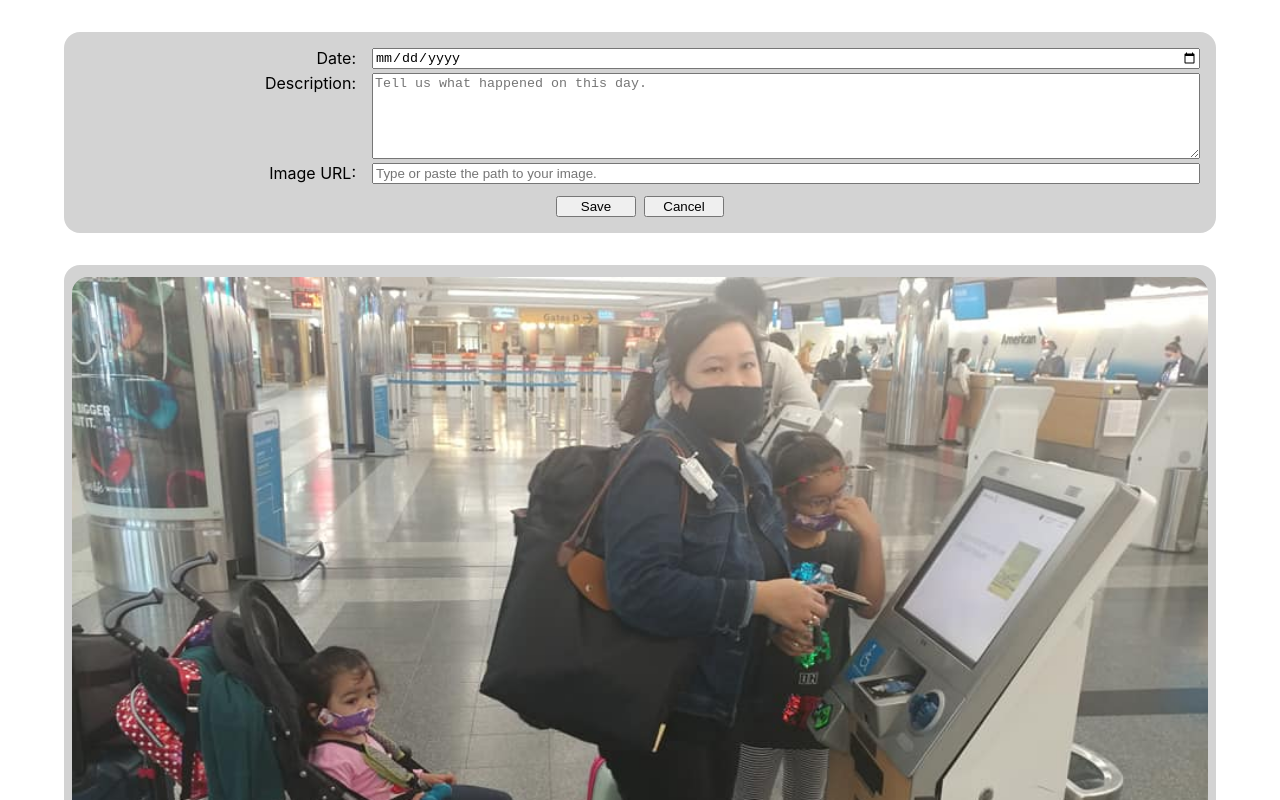
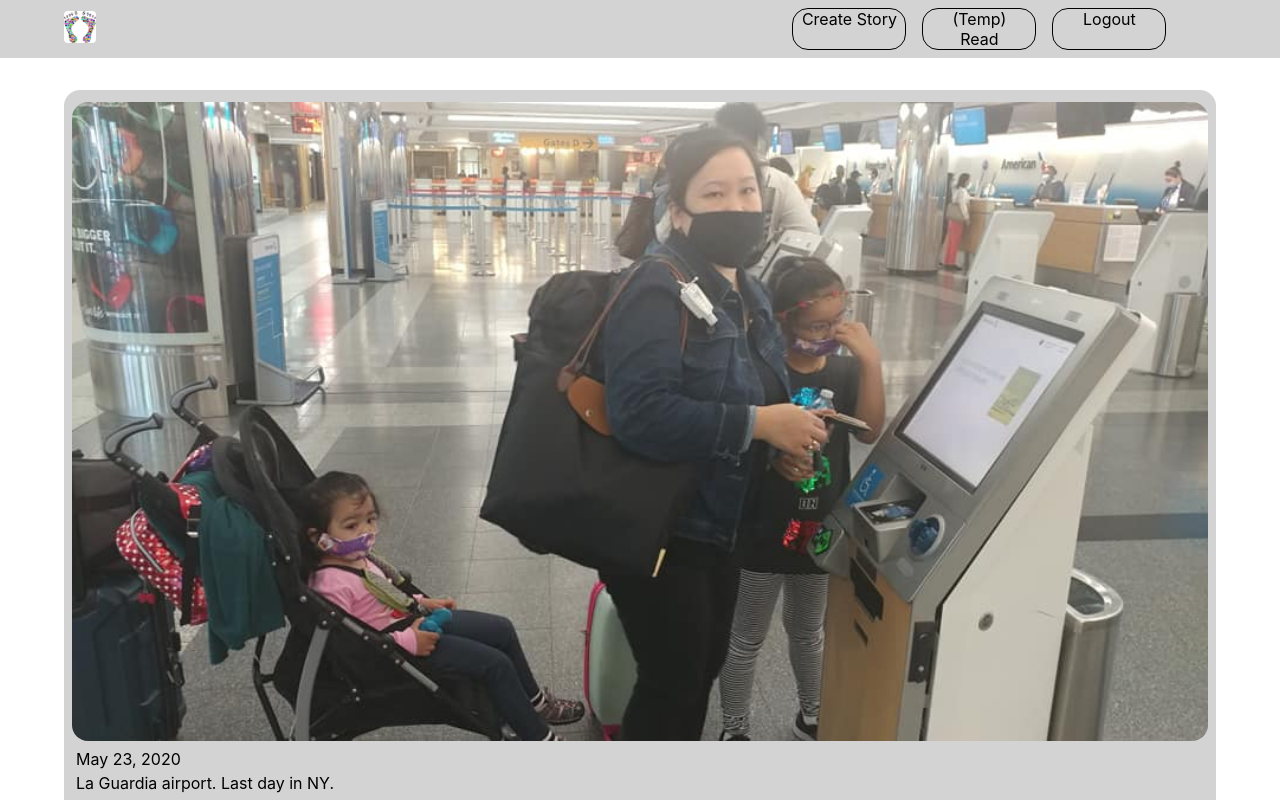
Before and after one commit to bw-ptct-Expat-Journal-4/frontend, a React (Create React App) app: page /read in a window 1280 px wide. Shown: the top 800 px of the page. Built offline with nearby package versions, Linux system fonts and the light colour scheme.

Commit message:
added Navbar. temporary menu item for Readstory (should be linked to gallery images)

```diff
--- a/public/index.html
+++ b/public/index.html
@@ -24,7 +24,7 @@
       work correctly both with client-side routing and a non-root public URL.
       Learn how to configure a non-root public URL by running `npm run build`.
     -->
-    <title>React App</title>
+    <title>Sojourn - Online Journal</title>
   </head>
   <body>
     <noscript>You need to enable JavaScript to run this app.</noscript>
--- a/src/App.js
+++ b/src/App.js
@@ -2,6 +2,7 @@ import React from 'react';
 // import './App.css';
 import Login from './components/Login';
 import Register from './components/Registration';
+import Navbar from './components/Navbar';
 import CreateStory from './components/CreateStory';
 import ReadStory from './components/ReadStory';
 import {
@@ -15,12 +16,15 @@ function App() {
   return (
     <Router>
       <div className="App">
+        <Navbar />
         <Route exact path="/"><Link to="/login"><button>Login</button></Link></Route>
         <Route exact path="/"><Link to="/register"><button>Register</button></Link></Route>
         <Route exact path="/login"><Login /></Route>
         <Route exact path="/register"><Register /></Route>
-        <CreateStory />
-        <ReadStory />
+        <Route path='/create' component={CreateStory}></Route>
+        <Route path='/read' component={ReadStory}></Route>
+        {/* <CreateStory /> */}
+        {/* <ReadStory /> */}
       </div>
     </Router>
   );
--- /dev/null
+++ b/src/Components/Navbar.js
@@ -0,0 +1,77 @@
+import React from 'react';
+import { Link } from 'react-router-dom';
+import styled from 'styled-components';
+
+const Navbar = (props) => {
+    const deleteToken = () => {
+        localStorage.removeItem('token');
+        props.history.push('/');
+    }
+
+    return (
+        <Section className='navbar'>
+            <div className='navbar-contents'>
+                <div className='navbar-logo-box'>
+                    <Link to='/gallery'>
+                        <img className='navbar-logo' src={require(`./../img/logo.png`)} alt='logo'></img>
+                    </Link>
+                </div>
+
+                <div className='links'>
+                    <Link to='/create' className='nav-button'>Create Story</Link>
+                    <Link to='/read' className='nav-button'>(Temp) Read</Link>
+                    <Link to='/' className='nav-button' onClick={deleteToken}>Logout</Link>
+                </div>
+            </div>
+        </Section>
+    )
+}
+
+const Section = styled.section`
+    width: 100%;
+    background: lightgray;
+
+    .navbar-contents {
+        display: flex;
+        align-items: center;
+        width: 90%;
+        margin-right: auto;
+        margin-left: auto;
+    }
+
+    .navbar-logo-box {
+        width: 2rem;
+    }
+
+    .navbar-logo {
+        width: 100%;
+        border-radius: .25rem;
+    }
+
+    .links {
+        display: flex;
+        justify-content: flex-end;
+        width: 90%;
+        margin-right: auto;
+        margin-left: auto;
+    }
+
+    .nav-button {
+        width: 6rem;
+        text-align: center;
+        border: 1px solid black;
+        border-radius: 1rem;
+        margin: .5rem;
+        padding-left: .5rem;
+        padding-right: .5rem;
+        text-decoration: none;
+        color: black;
+    }
+
+    .nav-button:hover {
+        background: black;
+        color: white;
+    }
+`
+
+export default Navbar;
--- a/src/Components/ReadStory.js
+++ b/src/Components/ReadStory.js
@@ -59,6 +59,7 @@ const Section = styled.section`
     margin-left: auto;
     margin-right: auto;
     margin-bottom: 2rem;
+    margin-top: 2rem;
 
     .image-container {
         width: 100%;
```
Also changed, not shown: src/img/logo.png (added).
